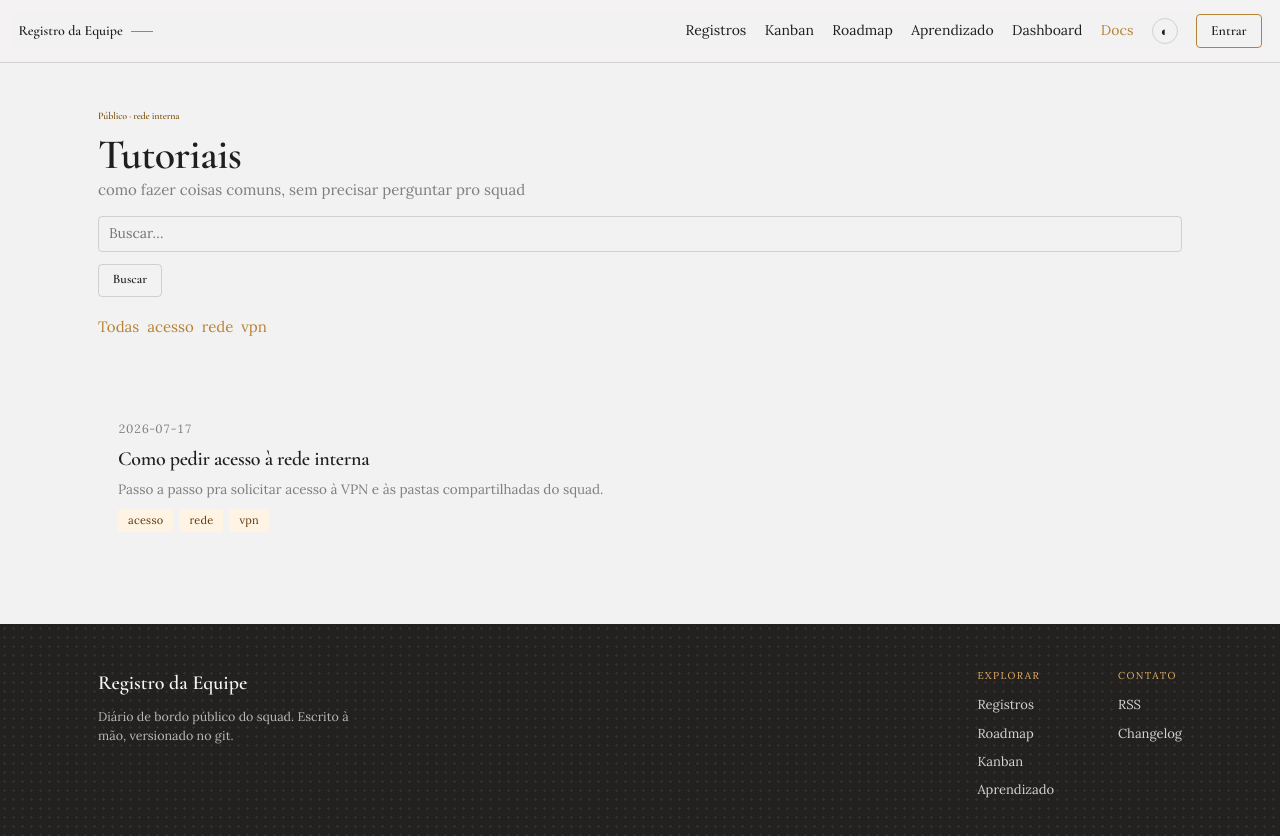
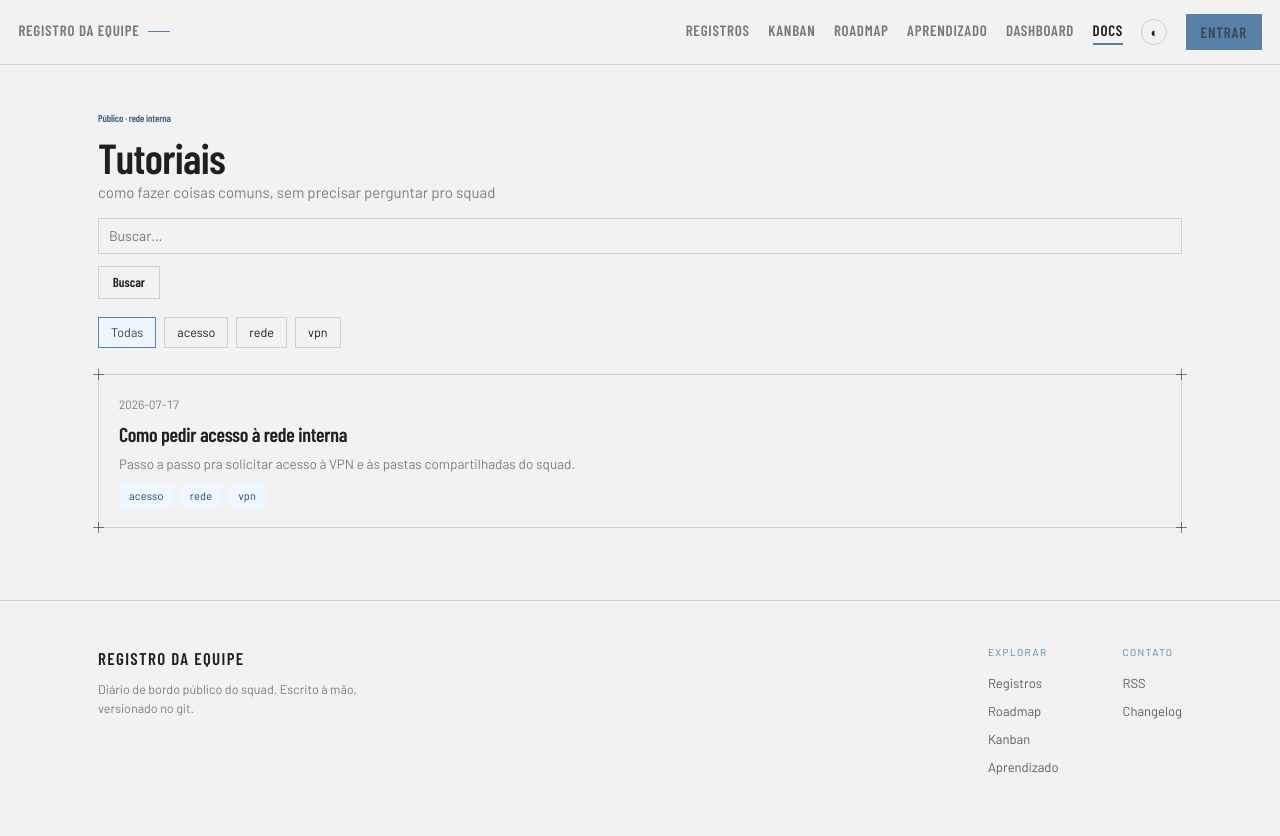
Before and after one commit to lorenzzo-urso/squad-log, a FastAPI app: page /tutoriais in a window 1280 px wide. After the commit the page ends 775 px from the top, so only its background shows below. Run offline with FastAPI, Linux system fonts and the light colour scheme.

Commit message:
Redesign visual: sistema "Industry" (Estetica Palantir)
Tokens puxados direto do projeto de design real no Claude Design via
DesignSync, nao aproximados a mao. Barlow Condensed + Barlow no lugar de
Cormorant Garamond + Lora, paleta azul-aco (clara e escura) no lugar da
terrosa, componentes quadrados com borda fina e marcas de registro estilo
blueprint. Como o CSS do site ja era estruturado quase 1:1 com o design
system (mesmos tokens, mesmas classes), a conversao foi troca de valores,
nenhum template precisou mudar. Corrigido de quebra um resto de paleta
antiga hardcoded no rodape que nao seguia os tokens.

Visual anterior ("Classical") fica preservado no historico do git.

Co-Authored-By: Claude Sonnet 5 <noreply@anthropic.com>

```diff
--- a/app/static/style.css
+++ b/app/static/style.css
@@ -1,36 +1,38 @@
-/* Classical — design tokens + components, adapted from design_handoff_squad_log/styles.css */
-@import url('https://fonts.googleapis.com/css2?family=Cormorant+Garamond:wght@400;600&family=Lora:wght@400;600&display=swap');
+/* Industry — design tokens + components, adopted site-wide from the
+   "Estética Palantir" Claude Design project (2026-07-18). Previous look
+   ("Classical", Cormorant Garamond + terracotta) lives in git history. */
+@import url('https://fonts.googleapis.com/css2?family=Barlow:wght@400;500;700&family=Barlow+Condensed:wght@400;600&display=swap');
 
 :root {
-  --color-bg: #f3f2f2;
-  --color-surface: #eae9e9;
-  --color-text: #201f1d;
-  --color-accent: #b68235;
-  --color-divider: color-mix(in srgb, #201f1d 16%, transparent);
+  --color-bg: #f2f2f3;
+  --color-surface: #e9e9ea;
+  --color-text: #1d1f20;
+  --color-accent: #5980a6;
+  --color-divider: color-mix(in srgb, #1d1f20 16%, transparent);
 
-  --color-neutral-100: #f8f4f4;
-  --color-neutral-200: #eae7e7;
-  --color-neutral-300: #d7d3d3;
-  --color-neutral-400: #bab6b6;
-  --color-neutral-500: #9b9797;
-  --color-neutral-600: #7d7979;
-  --color-neutral-700: #605d5d;
-  --color-neutral-800: #444141;
-  --color-neutral-900: #2d2b2b;
+  --color-neutral-100: #f5f5f8;
+  --color-neutral-200: #e7e7ea;
+  --color-neutral-300: #d4d4d7;
+  --color-neutral-400: #b7b7ba;
+  --color-neutral-500: #98989b;
+  --color-neutral-600: #7a7a7d;
+  --color-neutral-700: #5d5d60;
+  --color-neutral-800: #424244;
+  --color-neutral-900: #2b2b2d;
 
-  --color-accent-100: #fff3e4;
-  --color-accent-200: #ffe3bf;
-  --color-accent-300: #facb8d;
-  --color-accent-400: #e1ad66;
-  --color-accent-500: #c28d41;
-  --color-accent-600: #a06f24;
-  --color-accent-700: #7d5411;
-  --color-accent-800: #5a3b0a;
-  --color-accent-900: #3a270d;
+  --color-accent-100: #eef6ff;
+  --color-accent-200: #d6ebff;
+  --color-accent-300: #b5d9fd;
+  --color-accent-400: #94bce3;
+  --color-accent-500: #749dc4;
+  --color-accent-600: #597ea3;
+  --color-accent-700: #416180;
+  --color-accent-800: #2c455d;
+  --color-accent-900: #1d2d3d;
 
-  --font-heading: "Cormorant Garamond", system-ui, sans-serif;
+  --font-heading: "Barlow Condensed", system-ui, sans-serif;
   --font-heading-weight: 600;
-  --font-body: "Lora", system-ui, sans-serif;
+  --font-body: "Barlow", system-ui, sans-serif;
 
   --space-1: 4.6px;
   --space-2: 9.2px;
@@ -56,13 +58,15 @@
 /* Dark theme: applies when the OS prefers dark (unless the user picked
    light explicitly), or always when the user picked dark via the toggle. */
 @media (prefers-color-scheme: dark) {
-  :root:not([data-theme="light"]) { --color-bg: #1c1a19; --color-surface: #262322; --color-text: #ede9e6; --color-accent: #d19a4a; --color-divider: color-mix(in srgb, #ede9e6 16%, transparent);
-    --color-neutral-100: #201e1d; --color-neutral-200: #2a2726; --color-neutral-300: #3a3634; --color-neutral-400: #4d4845; --color-neutral-500: #635d59; --color-neutral-600: #7d7772; --color-neutral-700: #9a938d; --color-neutral-800: #bcb5ae; --color-neutral-900: #ede9e6;
-    --color-accent-100: #3a2c14; --color-accent-200: #4a3818; --color-accent-300: #5c451c; --color-accent-400: #8a6428; --color-accent-500: #b3853a; --color-accent-600: #d19a4a; --color-accent-700: #e0ac5e; --color-accent-800: #f0c98a; --color-accent-900: #fff3e4; }
+  :root:not([data-theme="light"]) { --color-bg: #14171a; --color-surface: #1a1e22; --color-text: #dfe3e7; --color-accent: #749dc4; --color-divider: color-mix(in srgb, #dfe3e7 14%, transparent);
+    --color-neutral-100: #1b1f22; --color-neutral-200: #24282c; --color-neutral-300: #31363a; --color-neutral-400: #4a4f53; --color-neutral-500: #6a6f73; --color-neutral-600: #8d9296; --color-neutral-700: #b1b5b9; --color-neutral-800: #cfd3d6; --color-neutral-900: #e8ebee;
+    --color-accent-100: #1d2d3d; --color-accent-200: #2c455d; --color-accent-300: #416180; --color-accent-400: #597ea3; --color-accent-500: #749dc4; --color-accent-600: #94bce3; --color-accent-700: #b5d9fd; --color-accent-800: #d6ebff; --color-accent-900: #eef6ff;
+    --shadow-sm: 0 1px 2px rgba(0,0,0,.5); --shadow-md: 0 3px 10px rgba(0,0,0,.5); --shadow-lg: 0 12px 32px rgba(0,0,0,.6); }
 }
-:root[data-theme="dark"] { --color-bg: #1c1a19; --color-surface: #262322; --color-text: #ede9e6; --color-accent: #d19a4a; --color-divider: color-mix(in srgb, #ede9e6 16%, transparent);
-  --color-neutral-100: #201e1d; --color-neutral-200: #2a2726; --color-neutral-300: #3a3634; --color-neutral-400: #4d4845; --color-neutral-500: #635d59; --color-neutral-600: #7d7772; --color-neutral-700: #9a938d; --color-neutral-800: #bcb5ae; --color-neutral-900: #ede9e6;
-  --color-accent-100: #3a2c14; --color-accent-200: #4a3818; --color-accent-300: #5c451c; --color-accent-400: #8a6428; --color-accent-500: #b3853a; --color-accent-600: #d19a4a; --color-accent-700: #e0ac5e; --color-accent-800: #f0c98a; --color-accent-900: #fff3e4; }
+:root[data-theme="dark"] { --color-bg: #14171a; --color-surface: #1a1e22; --color-text: #dfe3e7; --color-accent: #749dc4; --color-divider: color-mix(in srgb, #dfe3e7 14%, transparent);
+  --color-neutral-100: #1b1f22; --color-neutral-200: #24282c; --color-neutral-300: #31363a; --color-neutral-400: #4a4f53; --color-neutral-500: #6a6f73; --color-neutral-600: #8d9296; --color-neutral-700: #b1b5b9; --color-neutral-800: #cfd3d6; --color-neutral-900: #e8ebee;
+  --color-accent-100: #1d2d3d; --color-accent-200: #2c455d; --color-accent-300: #416180; --color-accent-400: #597ea3; --color-accent-500: #749dc4; --color-accent-600: #94bce3; --color-accent-700: #b5d9fd; --color-accent-800: #d6ebff; --color-accent-900: #eef6ff;
+  --shadow-sm: 0 1px 2px rgba(0,0,0,.5); --shadow-md: 0 3px 10px rgba(0,0,0,.5); --shadow-lg: 0 12px 32px rgba(0,0,0,.6); }
 
 body { transition: background-color 150ms, color 150ms; }
 
@@ -109,9 +113,9 @@ figcaption { font-size: 11px; margin-top: var(--space-1); color: color-mix(in sr
   border-radius: var(--radius-md);
 }
 .btn:disabled { opacity: 0.45; cursor: not-allowed; }
-.btn-primary { color: var(--color-accent); border-color: var(--color-accent); }
-.btn-primary:hover { background: color-mix(in srgb, var(--color-accent) 12%, transparent); color: var(--color-accent); }
-.btn-primary:active { background: color-mix(in srgb, var(--color-accent) 22%, transparent); }
+.btn-primary { background: var(--color-accent); color: var(--color-bg); border-color: var(--color-accent); }
+.btn-primary:hover { background: var(--color-accent-600); color: var(--color-bg); }
+.btn-primary:active { background: var(--color-accent-700); }
 .btn-secondary { border-color: var(--color-divider); }
 .btn-secondary:hover { background: color-mix(in srgb, var(--color-text) 7%, transparent); color: var(--color-text); }
 .btn-secondary:active { background: color-mix(in srgb, var(--color-text) 14%, transparent); }
@@ -163,10 +167,10 @@ fieldset legend { font-size: 12px; color: color-mix(in srgb, var(--color-text) 7
   border-bottom: 1px solid var(--color-divider); position: sticky; top: 0; z-index: 10;
   background: color-mix(in srgb, var(--color-bg) 92%, transparent); backdrop-filter: blur(6px);
 }
-.nav-brand { display: flex; align-items: center; gap: 8px; font-family: var(--font-heading); font-weight: var(--font-heading-weight); font-size: 18px; margin-right: auto; color: inherit; }
+.nav-brand { display: flex; align-items: center; gap: 8px; font-family: var(--font-heading); font-weight: var(--font-heading-weight); font-size: 17px; letter-spacing: .06em; text-transform: uppercase; margin-right: auto; color: inherit; }
 .nav-brand .rule { width: 22px; height: 1px; background: var(--color-accent); }
-.nav a { color: inherit; font-size: 14px; }
-.nav a:hover, .nav a[aria-current='page'] { color: var(--color-accent); }
+.nav a { color: color-mix(in srgb, var(--color-text) 58%, transparent); font-family: var(--font-heading); font-weight: var(--font-heading-weight); font-size: 15px; letter-spacing: .05em; text-transform: uppercase; border-bottom: 2px solid transparent; }
+.nav a:hover, .nav a[aria-current='page'] { color: var(--color-text); border-bottom-color: var(--color-accent); }
 .nav .muted-link { display: inline-flex; align-items: center; gap: 6px; font-size: 13px; color: var(--color-neutral-700); }
 .nav .who { display: inline-flex; align-items: center; gap: 12px; font-size: 13px; }
 .theme-toggle {
@@ -421,19 +425,18 @@ dialog:not([open]) { display: none !important; }
 
 /* — footer — */
 footer.site-footer {
-  background: #232120; color: var(--color-neutral-200); padding: 44px 48px 36px;
+  border-top: 1px solid var(--color-divider);
+  background: var(--color-bg); color: var(--color-text); padding: 44px 48px 36px;
   position: relative; overflow: hidden; margin-top: auto;
-  background-image: radial-gradient(circle, rgba(248, 244, 244, .07) 1px, transparent 1.3px);
-  background-size: 9px 9px;
 }
 .footer-inner { position: relative; max-width: 1084px; margin: 0 auto; display: flex; gap: 64px; align-items: flex-start; flex-wrap: wrap; }
 .footer-brand { flex: 1; min-width: 200px; }
-.footer-brand .name { font-family: var(--font-heading); font-weight: 600; font-size: 20px; color: #f8f4f4; }
-.footer-brand p { font-size: 12.5px; color: var(--color-neutral-400); max-width: 280px; margin-top: 8px; }
+.footer-brand .name { font-family: var(--font-heading); font-weight: 600; font-size: 17px; letter-spacing: .08em; text-transform: uppercase; }
+.footer-brand p { font-size: 12.5px; color: color-mix(in srgb, var(--color-text) 55%, transparent); max-width: 280px; margin-top: 8px; }
 .footer-col { display: flex; flex-direction: column; gap: 8px; font-size: 13px; }
-.footer-col .col-title { font-size: 10px; letter-spacing: .14em; text-transform: uppercase; color: var(--color-accent-400); margin-bottom: 4px; }
-.footer-col a { color: var(--color-neutral-300); }
-.footer-col a:hover { color: var(--color-accent-300); }
+.footer-col .col-title { font-size: 10px; letter-spacing: .14em; text-transform: uppercase; color: var(--color-accent); margin-bottom: 4px; }
+.footer-col a { color: color-mix(in srgb, var(--color-text) 70%, transparent); }
+.footer-col a:hover { color: var(--color-accent); }
 
 body { display: flex; flex-direction: column; min-height: 100vh; }
 main { flex: 1; }
@@ -477,3 +480,53 @@ main { flex: 1; }
   .print-date { font-family: var(--font-body); font-size: 11px; color: #555; }
   * { -webkit-print-color-adjust: exact; print-color-adjust: exact; }
 }
+
+/* — Industry blueprint frame — square wireframe objects site-wide — */
+.docs-hero {
+  border-bottom: 1px solid var(--color-divider);
+  background:
+    repeating-linear-gradient(to right, transparent 0 119px, var(--color-divider) 119px 120px),
+    repeating-linear-gradient(to bottom, transparent 0 119px, var(--color-divider) 119px 120px);
+}
+.blueprint { position: relative; border: 1px solid var(--color-divider); border-radius: 0; }
+.blueprint > .corner {
+  position: absolute; width: 11px; height: 11px; pointer-events: none;
+  color: color-mix(in srgb, var(--color-text) 55%, transparent);
+}
+.blueprint > .corner::before, .blueprint > .corner::after { content: ""; position: absolute; background: currentColor; }
+.blueprint > .corner::before { left: 5px; top: 0; width: 1px; height: 100%; }
+.blueprint > .corner::after  { top: 5px; left: 0; width: 100%; height: 1px; }
+.blueprint > .corner.tl { top: -6px; left: -6px; }
+.blueprint > .corner.tr { top: -6px; right: -6px; }
+.blueprint > .corner.bl { bottom: -6px; left: -6px; }
+.blueprint > .corner.br { bottom: -6px; right: -6px; }
+.blueprint-grid { display: grid; grid-template-columns: repeat(auto-fit, minmax(280px, 1fr)); gap: 26px; }
+
+.tag-outline { border: 1px solid var(--color-accent); color: var(--color-accent); background: transparent; }
+
+/* blueprint frame: cards/buttons/inputs/tags are square, transparent,
+   hairline-bordered — the DS's closing override block, applied globally. */
+.card, .btn, .input, .tag, .stat-tile { border-radius: 0; }
+.card, .stat-tile { background: transparent; border: 1px solid var(--color-divider); }
+.btn { border: 1px solid var(--color-divider); }
+.btn-primary { border-color: var(--color-accent); }
+.btn-ghost { border-color: transparent; }
+
+.chip { font-size: 12.5px; padding: 5px 12px; border: 1px solid var(--color-divider); background: transparent; color: inherit; cursor: pointer; border-radius: 0; }
+.chip.active { border-color: var(--color-accent); background: var(--color-accent-100); color: var(--color-accent-800); }
+
+.doc-toc { position: sticky; top: 68px; padding: var(--space-4) 0; font-size: 13px; }
+.doc-toc a { display: block; padding: 4px 12px; text-decoration: none; border-left: 2px solid transparent; margin-left: -1px; color: color-mix(in srgb, var(--color-text) 70%, transparent); }
+.doc-toc a:hover { color: var(--color-accent-700); }
+.doc-sidebar { position: sticky; top: 68px; padding: var(--space-4) 0; border-right: 1px solid var(--color-divider); }
+.doc-sidebar a { display: block; padding: 5px 12px; font-size: 13.5px; text-decoration: none; border-left: 2px solid var(--color-divider); color: color-mix(in srgb, var(--color-text) 70%, transparent); }
+.doc-sidebar a:hover, .doc-sidebar a[aria-current='page'] { border-left-color: var(--color-accent); color: var(--color-accent-700); }
+
+.doc-body table { width: 100%; border-collapse: collapse; font-size: 13.5px; margin: var(--space-3) 0; }
+.doc-body th, .doc-body td { text-align: left; padding: 8px 12px; border-bottom: 1px solid var(--color-divider); }
+.doc-body code { background: var(--color-neutral-100); padding: 1px 5px; border-radius: 3px; font-size: 12.5px; }
+.doc-body pre { background: var(--color-accent-900); color: var(--color-accent-100); padding: 16px 18px; font-size: 13px; line-height: 1.6; overflow-x: auto; font-family: ui-monospace, Menlo, monospace; }
+.doc-body pre code { background: none; padding: 0; }
+
+/* .docs-app kept as a harmless hook in templates — the Industry palette is
+   global now, no scoped override needed. */
```
Also changed, not shown: CHANGELOG.md.
